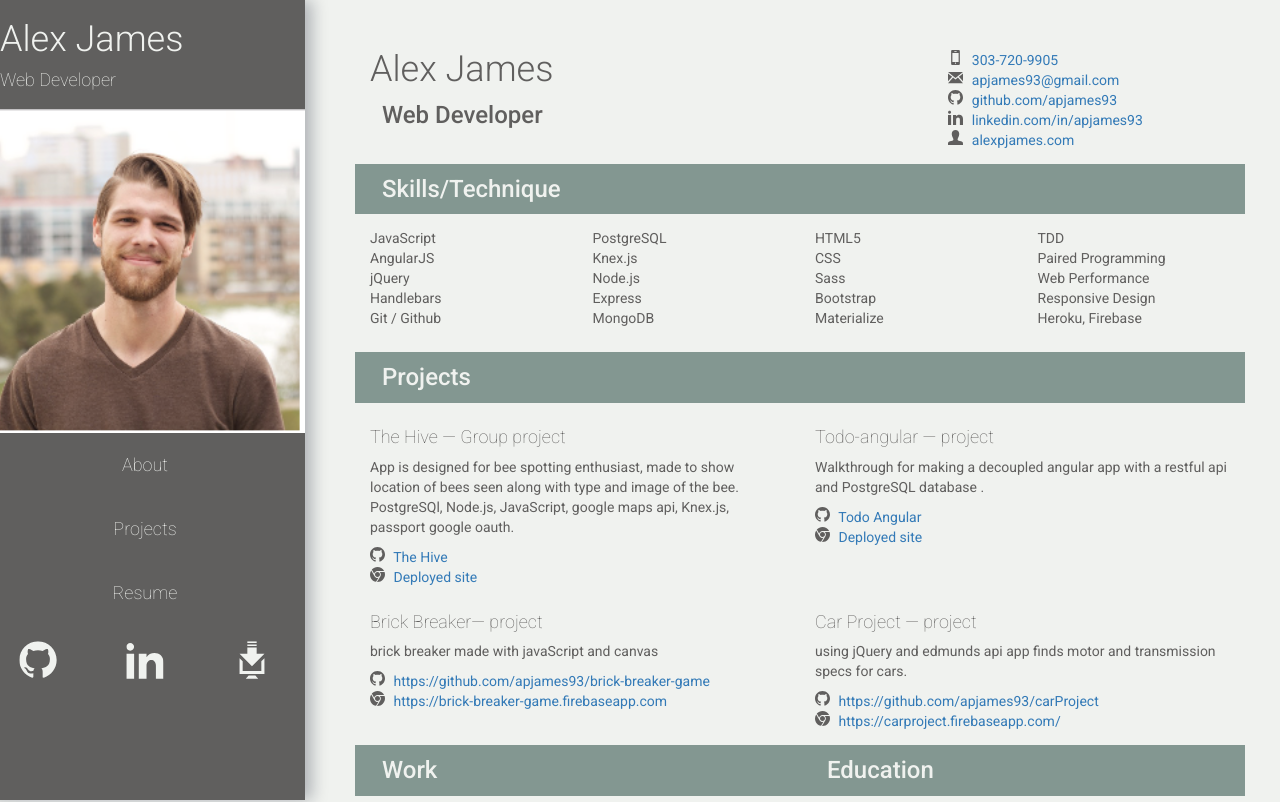
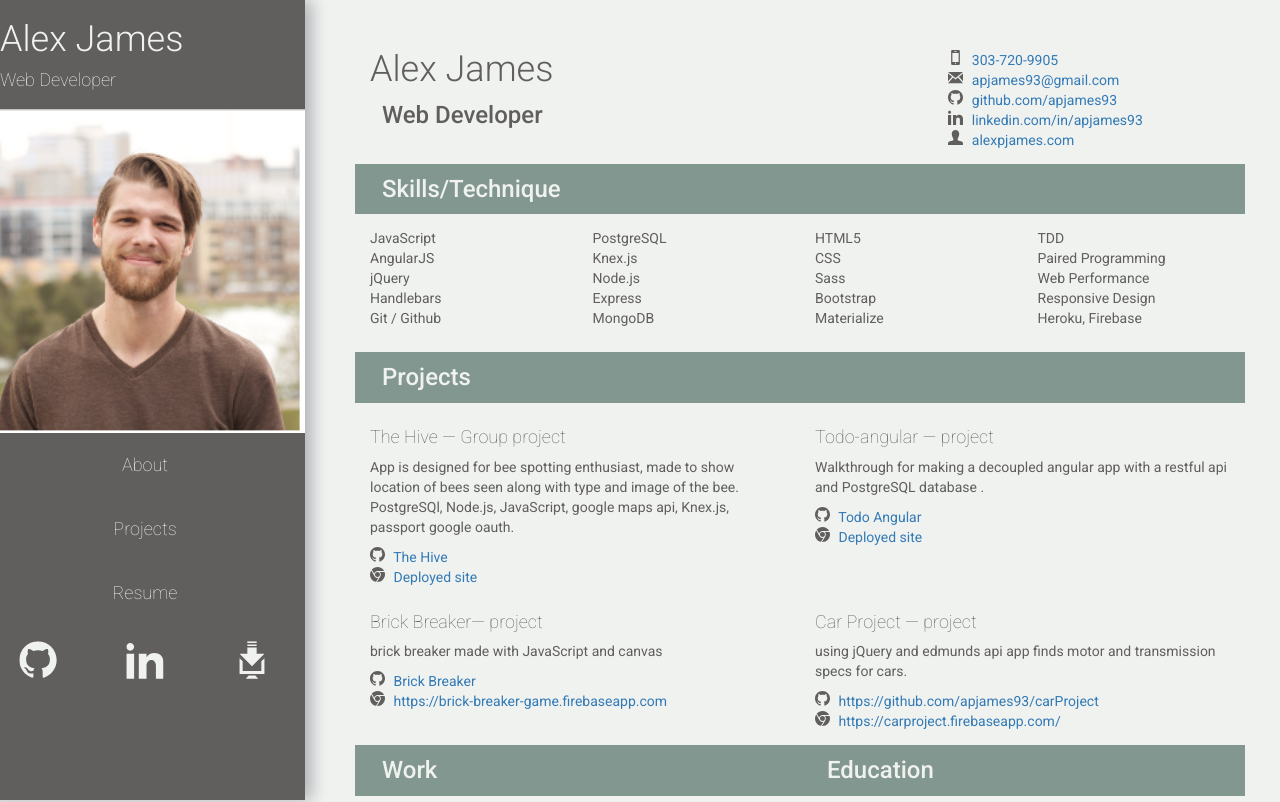
Before and after one commit to apjames93/portfolio, a plain HTML site: page public/index.html at #!/resume in a window 1280 px wide. Shown: the top 802 px of the page. Drawn offline with nearby package versions, Linux system fonts and the light colour scheme; some packages are replaced by stand-ins of ours.

Commit message:
forgot a link

```diff
--- a/public/templates/resume.html
+++ b/public/templates/resume.html
@@ -151,14 +151,14 @@
       <div class="col-xs-6">
         <h4>Brick Breaker— project  </h4>
         <p>
-          brick breaker made with javaScript and canvas
+          brick breaker made with JavaScript and canvas
         </p>
         <div class="row">
           <div class="col-xs-12">
 
           <a href="https://github.com/apjames93/brick-breaker-game" target="_blank">
             <svg xmlns="http://www.w3.org/2000/svg" class="resume-svg" viewBox="0 0 24 24"><path d="M12 0c-6.626 0-12 5.373-12 12 0 5.302 3.438 9.8 8.207 11.387.599.111.793-.261.793-.577v-2.234c-3.338.726-4.033-1.416-4.033-1.416-.546-1.387-1.333-1.756-1.333-1.756-1.089-.745.083-.729.083-.729 1.205.084 1.839 1.237 1.839 1.237 1.07 1.834 2.807 1.304 3.492.997.107-.775.418-1.305.762-1.604-2.665-.305-5.467-1.334-5.467-5.931 0-1.311.469-2.381 1.236-3.221-.124-.303-.535-1.524.117-3.176 0 0 1.008-.322 3.301 1.23.957-.266 1.983-.399 3.003-.404 1.02.005 2.047.138 3.006.404 2.291-1.552 3.297-1.23 3.297-1.23.653 1.653.242 2.874.118 3.176.77.84 1.235 1.911 1.235 3.221 0 4.609-2.807 5.624-5.479 5.921.43.372.823 1.102.823 2.222v3.293c0 .319.192.694.801.576 4.765-1.589 8.199-6.086 8.199-11.386 0-6.627-5.373-12-12-12z"/></svg>
-            https://github.com/apjames93/brick-breaker-game
+            Brick Breaker
           </a>
         </div>
 
```
